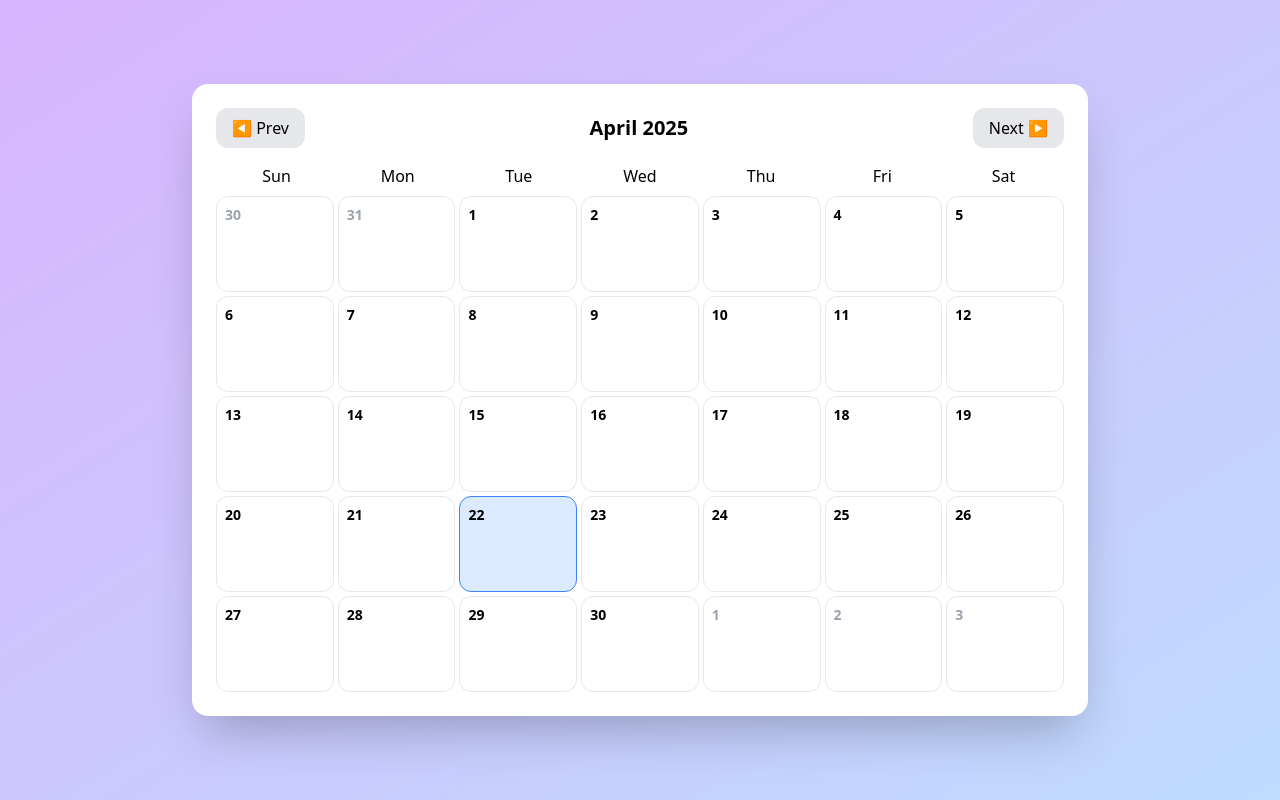
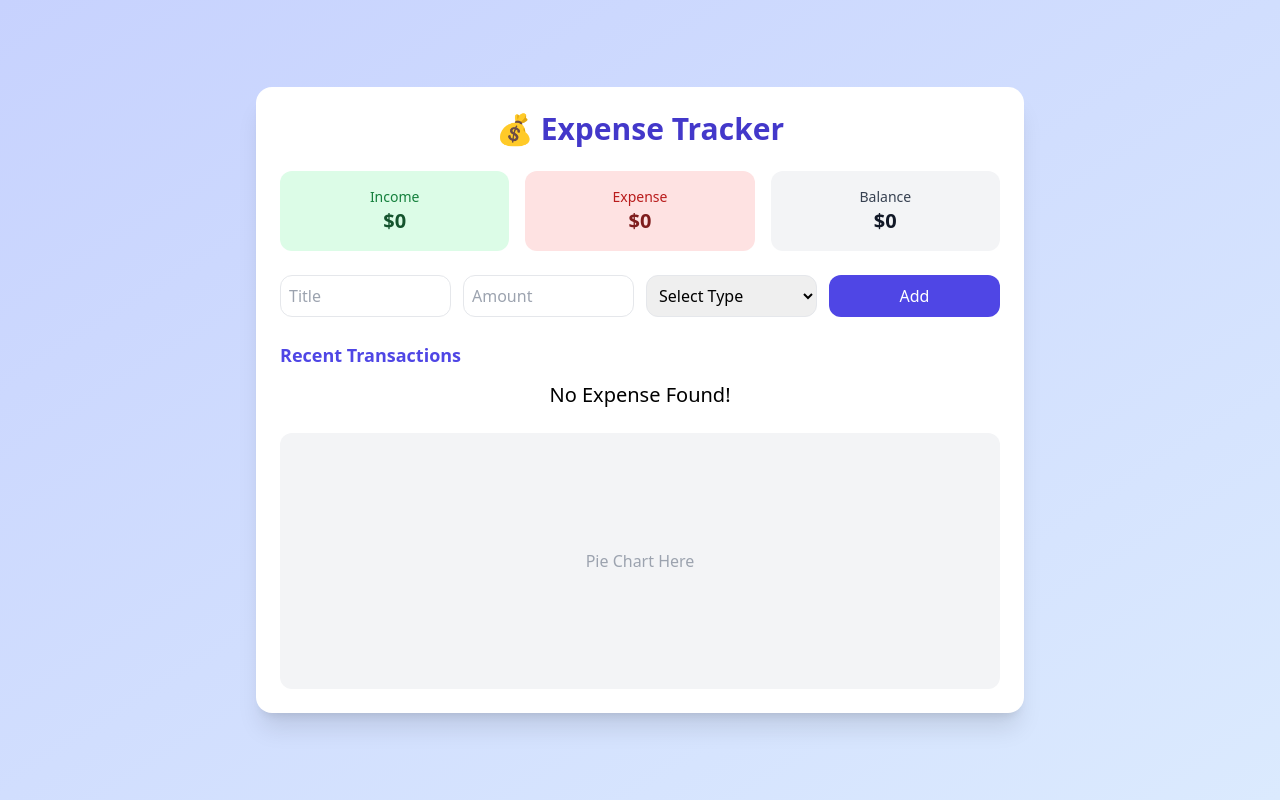
Before and after one commit to yash-sain/my-own-component-logic, a React (Create React App) app: page / in a window 1280 px wide. Built offline with nearby package versions, Linux system fonts and the light colour scheme; the HTML template or start-up script is replaced by a standard one.

Commit message:
refactor/code

```diff
--- a/src/App.js
+++ b/src/App.js
@@ -4,6 +4,7 @@ import RockPaperScissors from './components/RockPaperScissors/RockPaperScissors'
 import PasswordGenerator from './components/PasswordGenerator/PasswordGenerator';
 import TodoApp from './components/TodoApp/TodoApp';
 import CalendarScheduler from './components/CalendarScheduler/CalendarScheduler';
+import ExpenseTrackerUI from './components/ExpenseTrackerUI/ExpenseTrackerUI';
 
 const App = () => {
   return (
@@ -12,7 +13,8 @@ const App = () => {
       {/* <RockPaperScissors /> */}
       {/* <PasswordGenerator /> */}
       {/* <TodoApp /> */}
-      <CalendarScheduler />
+      {/* <CalendarScheduler /> */}
+      <ExpenseTrackerUI />
     </div>
   )
 }
--- /dev/null
+++ b/src/components/ExpenseTrackerUI/ExpenseTrackerUI.jsx
@@ -0,0 +1,114 @@
+import { useEffect, useState } from "react";
+
+export default function ExpenseTrackerUI() {
+
+    const [title, setTitle] = useState("");
+    const [amount, setAmount] = useState(null);
+    const [type, setType] = useState("");
+    const [transactions, setTransactions] = useState(() => {
+        const getTransactions = JSON?.parse(localStorage?.getItem("transactions"));
+        return getTransactions ? getTransactions : []
+    });
+
+    useEffect(() => {
+        localStorage?.setItem("transactions", JSON?.stringify(transactions))
+    }, [transactions]);
+
+    const handleSubmit = (e) => {
+        e?.preventDefault();
+
+        if (!title || !amount || !type) return
+
+        if (type === "expense") {
+            if (totalBalance < amount) {
+                alert("Insufficient Balance")
+                return
+            }
+        }
+
+        const data = {
+            id: crypto?.randomUUID(),
+            title,
+            amount,
+            type
+        }
+
+        setTransactions(prev => [...prev, data]);
+        setTitle("")
+        setAmount("");
+        setType("");
+
+    }
+
+    const { totalIncome, totalExpense } = transactions.reduce((acc, curr) => {
+        if (curr.type === 'income') {
+            acc.totalIncome += curr.amount;
+        } else if (curr.type === 'expense') {
+            acc.totalExpense += curr.amount;
+        }
+        return acc;
+    }, { totalIncome: 0, totalExpense: 0 });
+
+
+    const totalBalance = transactions.reduce((acc, curr) => {
+        return curr.type === 'income'
+            ? acc + curr.amount
+            : acc - curr.amount;
+    }, 0);
+
+    return (
+        <div className="min-h-screen bg-gradient-to-br from-indigo-200 to-blue-100 p-4 flex items-center justify-center">
+            <div className="bg-white rounded-2xl shadow-xl w-full max-w-3xl p-6">
+                <h1 className="text-3xl font-bold text-center mb-6 text-indigo-700">💰 Expense Tracker</h1>
+
+                {/* Balance Summary */}
+                <div className="grid grid-cols-3 gap-4 text-center mb-6">
+                    <div className="bg-green-100 p-4 rounded-xl">
+                        <p className="text-sm text-green-700">Income</p>
+                        <h2 className="text-xl font-bold text-green-900">${totalIncome}</h2>
+                    </div>
+                    <div className="bg-red-100 p-4 rounded-xl">
+                        <p className="text-sm text-red-700">Expense</p>
+                        <h2 className="text-xl font-bold text-red-900">${totalExpense}</h2>
+                    </div>
+                    <div className="bg-gray-100 p-4 rounded-xl">
+                        <p className="text-sm text-gray-700">Balance</p>
+                        <h2 className="text-xl font-bold text-gray-900">${totalBalance}</h2>
+                    </div>
+                </div>
+
+                {/* Add Transaction */}
+                <form onSubmit={handleSubmit} className="grid grid-cols-1 md:grid-cols-4 gap-3 mb-6">
+                    <input type="text" id="title" name="title" value={title} onChange={(e) => setTitle(e?.target?.value)} placeholder="Title" className="p-2 border rounded-xl" />
+                    <input type="number" id="amount" name="amount" value={amount} onChange={(e) => setAmount(Number(e?.target?.value))} placeholder="Amount" className="p-2 border rounded-xl" />
+                    <select id="type" name="type" value={type} onChange={(e) => setType(e?.target?.value)} className="p-2 border rounded-xl">
+                        <option value="">Select Type</option>
+                        <option value="income">Income</option>
+                        <option value="expense">Expense</option>
+                    </select>
+                    <button type="submit" className="bg-indigo-600 text-white rounded-xl p-2 hover:bg-indigo-700">Add</button>
+                </form>
+
+                {/* Transactions List */}
+                <div className="mb-6">
+                    <h3 className="text-lg font-semibold text-indigo-600 mb-3">Recent Transactions</h3>
+                    <ul className="space-y-2">
+                        {transactions?.length > 0 ? transactions?.map(transaction => {
+                            return (
+                                <li key={transaction?.id} className="flex justify-between p-3 bg-gray-50 rounded-xl shadow-sm">
+                                    <span>{transaction?.title}</span>
+                                    <span className={`${transaction?.type === "income" ? "text-green-500" : "text-red-500"}`}>{transaction?.type === "income" ? transaction?.amount : -transaction?.amount}</span>
+                                </li>
+                            )
+                        }) : <div className="text-center text-xl"><h1>No Expense Found!</h1></div>}
+                    </ul>
+                </div>
+
+                {/* Chart Placeholder */}
+                <div className="h-64 bg-gray-100 rounded-xl flex items-center justify-center text-gray-400">
+                    Pie Chart Here
+                </div>
+            </div>
+        </div>
+    );
+}
```
